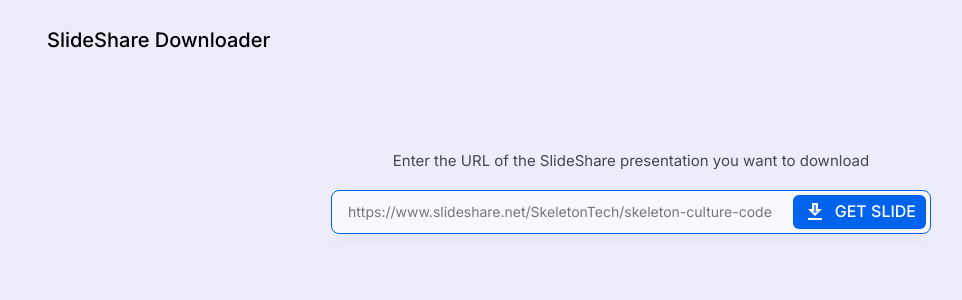
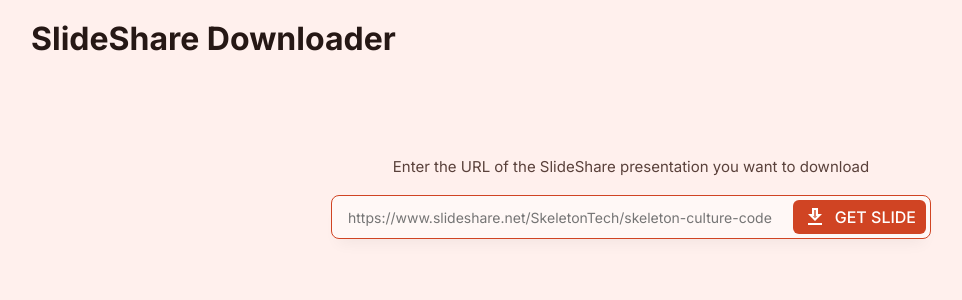
Before and after one commit to sirridemirtas/slideshare-downloader, a Next.js app: page / in a window 1280 px wide. Shown: the top 300 px of the page, without its empty margins (9-971 px from the left). Built offline with nearby package versions, Linux system fonts and the light colour scheme.

Commit message:
updated color palette

```diff
--- a/app/index.css
+++ b/app/index.css
@@ -1,106 +1,106 @@
 :root {
-  --color-primary: rgb(0 66 164);
-  --color-surface-tint: rgb(0 86 209);
+  --color-primary: rgb(156 31 0);
+  --color-surface-tint: rgb(176 46 13);
   --color-on-primary: rgb(255 255 255);
-  --color-primary-container: rgb(0 99 238);
+  --color-primary-container: rgb(208 68 35);
   --color-on-primary-container: rgb(255 255 255);
-  --color-secondary: rgb(69 92 152);
+  --color-secondary: rgb(149 72 53);
   --color-on-secondary: rgb(255 255 255);
-  --color-secondary-container: rgb(178 198 255);
-  --color-on-secondary-container: rgb(25 52 109);
-  --color-tertiary: rgb(120 8 156);
+  --color-secondary-container: rgb(255 169 149);
+  --color-on-secondary-container: rgb(90 27 12);
+  --color-tertiary: rgb(102 76 0);
   --color-on-tertiary: rgb(255 255 255);
-  --color-tertiary-container: rgb(161 63 196);
+  --color-tertiary-container: rgb(147 111 0);
   --color-on-tertiary-container: rgb(255 255 255);
   --color-error: rgb(186 26 26);
   --color-on-error: rgb(255 255 255);
   --color-error-container: rgb(255 218 214);
   --color-on-error-container: rgb(65 0 2);
-  --color-background: rgb(250 248 255);
-  --color-on-background: rgb(25 27 36);
-  --color-surface: rgb(250 248 255);
-  --color-on-surface: rgb(25 27 36);
-  --color-surface-variant: rgb(222 226 244);
-  --color-on-surface-variant: rgb(66 70 85);
-  --color-outline: rgb(114 119 134);
-  --color-outline-variant: rgb(194 198 215);
+  --color-background: rgb(255 248 246);
+  --color-on-background: rgb(38 24 21);
+  --color-surface: rgb(255 248 246);
+  --color-on-surface: rgb(38 24 21);
+  --color-surface-variant: rgb(255 218 210);
+  --color-on-surface-variant: rgb(90 65 59);
+  --color-outline: rgb(142 112 106);
+  --color-outline-variant: rgb(226 191 183);
   --color-shadow: rgb(0 0 0);
   --color-scrim: rgb(0 0 0);
-  --color-inverse-surface: rgb(46 48 57);
-  --color-inverse-on-surface: rgb(239 240 252);
-  --color-inverse-primary: rgb(178 197 255);
-  --color-primary-fixed: rgb(218 226 255);
-  --color-on-primary-fixed: rgb(0 24 71);
-  --color-primary-fixed-dim: rgb(178 197 255);
-  --color-on-primary-fixed-variant: rgb(0 64 160);
-  --color-secondary-fixed: rgb(218 226 255);
-  --color-on-secondary-fixed: rgb(0 24 71);
-  --color-secondary-fixed-dim: rgb(178 197 255);
-  --color-on-secondary-fixed-variant: rgb(44 68 126);
-  --color-tertiary-fixed: rgb(250 215 255);
-  --color-on-tertiary-fixed: rgb(51 0 69);
-  --color-tertiary-fixed-dim: rgb(238 176 255);
-  --color-on-tertiary-fixed-variant: rgb(118 3 154);
-  --color-surface-dim: rgb(216 217 229);
-  --color-surface-bright: rgb(250 248 255);
+  --color-inverse-surface: rgb(61 45 41);
+  --color-inverse-on-surface: rgb(255 237 233);
+  --color-inverse-primary: rgb(255 180 163);
+  --color-primary-fixed: rgb(255 218 210);
+  --color-on-primary-fixed: rgb(61 7 0);
+  --color-primary-fixed-dim: rgb(255 180 163);
+  --color-on-primary-fixed-variant: rgb(139 27 0);
+  --color-secondary-fixed: rgb(255 218 210);
+  --color-on-secondary-fixed: rgb(61 7 0);
+  --color-secondary-fixed-dim: rgb(255 180 163);
+  --color-on-secondary-fixed-variant: rgb(119 49 32);
+  --color-tertiary-fixed: rgb(255 223 155);
+  --color-on-tertiary-fixed: rgb(37 26 0);
+  --color-tertiary-fixed-dim: rgb(237 193 86);
+  --color-on-tertiary-fixed-variant: rgb(91 67 0);
+  --color-surface-dim: rgb(238 212 207);
+  --color-surface-bright: rgb(255 248 246);
   --color-surface-container-lowest: rgb(255 255 255);
-  --color-surface-container-low: rgb(242 243 255);
-  --color-surface-container: rgb(236 237 249);
-  --color-surface-container-high: rgb(231 231 243);
-  --color-surface-container-highest: rgb(225 226 237);
+  --color-surface-container-low: rgb(255 240 237);
+  --color-surface-container: rgb(255 233 228);
+  --color-surface-container-high: rgb(253 226 220);
+  --color-surface-container-highest: rgb(247 221 215);
 }
 
 @media (prefers-color-scheme: dark) {
   :root {
-    --color-primary: rgb(178 197 255);
-    --color-surface-tint: rgb(178 197 255);
-    --color-on-primary: rgb(0 44 114);
-    --color-primary-container: rgb(0 90 218);
+    --color-primary: rgb(255 180 163);
+    --color-surface-tint: rgb(255 180 163);
+    --color-on-primary: rgb(98 16 0);
+    --color-primary-container: rgb(196 59 27);
     --color-on-primary-container: rgb(255 255 255);
-    --color-secondary: rgb(178 197 255);
-    --color-on-secondary: rgb(18 45 102);
-    --color-secondary-container: rgb(33 58 115);
-    --color-on-secondary-container: rgb(192 207 255);
-    --color-tertiary: rgb(238 176 255);
-    --color-on-tertiary: rgb(83 0 110);
-    --color-tertiary-container: rgb(151 53 187);
+    --color-secondary: rgb(255 180 163);
+    --color-on-secondary: rgb(90 27 12);
+    --color-secondary-container: rgb(110 42 26);
+    --color-on-secondary-container: rgb(255 200 187);
+    --color-tertiary: rgb(237 193 86);
+    --color-on-tertiary: rgb(63 46 0);
+    --color-tertiary-container: rgb(136 102 0);
     --color-on-tertiary-container: rgb(255 255 255);
     --color-error: rgb(255 180 171);
     --color-on-error: rgb(105 0 5);
     --color-error-container: rgb(147 0 10);
     --color-on-error-container: rgb(255 218 214);
-    --color-background: rgb(17 19 27);
-    --color-on-background: rgb(225 226 237);
-    --color-surface: rgb(17 19 27);
-    --color-on-surface: rgb(225 226 237);
-    --color-surface-variant: rgb(66 70 85);
-    --color-on-surface-variant: rgb(194 198 215);
-    --color-outline: rgb(140 144 161);
-    --color-outline-variant: rgb(66 70 85);
+    --color-background: rgb(29 16 13);
+    --color-on-background: rgb(247 221 215);
+    --color-surface: rgb(29 16 13);
+    --color-on-surface: rgb(247 221 215);
+    --color-surface-variant: rgb(90 65 59);
+    --color-on-surface-variant: rgb(226 191 183);
+    --color-outline: rgb(169 138 130);
+    --color-outline-variant: rgb(90 65 59);
     --color-shadow: rgb(0 0 0);
     --color-scrim: rgb(0 0 0);
-    --color-inverse-surface: rgb(225 226 237);
-    --color-inverse-on-surface: rgb(46 48 57);
-    --color-inverse-primary: rgb(0 86 209);
-    --color-primary-fixed: rgb(218 226 255);
-    --color-on-primary-fixed: rgb(0 24 71);
-    --color-primary-fixed-dim: rgb(178 197 255);
-    --color-on-primary-fixed-variant: rgb(0 64 160);
-    --color-secondary-fixed: rgb(218 226 255);
-    --color-on-secondary-fixed: rgb(0 24 71);
-    --color-secondary-fixed-dim: rgb(178 197 255);
-    --color-on-secondary-fixed-variant: rgb(44 68 126);
-    --color-tertiary-fixed: rgb(250 215 255);
-    --color-on-tertiary-fixed: rgb(51 0 69);
-    --color-tertiary-fixed-dim: rgb(238 176 255);
-    --color-on-tertiary-fixed-variant: rgb(118 3 154);
-    --color-surface-dim: rgb(17 19 27);
-    --color-surface-bright: rgb(54 57 66);
-    --color-surface-container-lowest: rgb(11 14 22);
-    --color-surface-container-low: rgb(25 27 36);
-    --color-surface-container: rgb(29 31 40);
-    --color-surface-container-high: rgb(39 42 50);
-    --color-surface-container-highest: rgb(50 52 61);
+    --color-inverse-surface: rgb(247 221 215);
+    --color-inverse-on-surface: rgb(61 45 41);
+    --color-inverse-primary: rgb(176 46 13);
+    --color-primary-fixed: rgb(255 218 210);
+    --color-on-primary-fixed: rgb(61 7 0);
+    --color-primary-fixed-dim: rgb(255 180 163);
+    --color-on-primary-fixed-variant: rgb(139 27 0);
+    --color-secondary-fixed: rgb(255 218 210);
+    --color-on-secondary-fixed: rgb(61 7 0);
+    --color-secondary-fixed-dim: rgb(255 180 163);
+    --color-on-secondary-fixed-variant: rgb(119 49 32);
+    --color-tertiary-fixed: rgb(255 223 155);
+    --color-on-tertiary-fixed: rgb(37 26 0);
+    --color-tertiary-fixed-dim: rgb(237 193 86);
+    --color-on-tertiary-fixed-variant: rgb(91 67 0);
+    --color-surface-dim: rgb(29 16 13);
+    --color-surface-bright: rgb(70 53 49);
+    --color-surface-container-lowest: rgb(23 11 8);
+    --color-surface-container-low: rgb(38 24 21);
+    --color-surface-container: rgb(42 28 25);
+    --color-surface-container-high: rgb(54 38 35);
+    --color-surface-container-highest: rgb(65 49 45);
   }
 }
 
@@ -116,8 +116,8 @@
 }
 
 body {
-  background: var(--color-surface-container);
-  color: var(--color-on-surface-container);
+  background: var(--color-surface-container-low);
+  color: var(--color-on-surface);
 
   font-family: Inter, -apple-system, BlinkMacSystemFont, "Segoe UI",
     "Product Sans", "Google Sans", Roboto, Oxygen, Ubuntu, Cantarell,
@@ -125,14 +125,54 @@
   font: 16px;
 }
 
+.container {
+  width: 100%;
+}
+
+.nav_wrapper {
+  _position: sticky;
+  top: 0;
+  height: 48px;
+  _border-bottom: 1px solid var(--color-outline);
+  background: var(--color-surface-bright);
+  _box-shadow: 0px 4px 8px rgba(0, 0, 0, 0.1);
+  z-index: 100;
+}
+
+.nav {
+  max-width: 1200px;
+  height: 100%;
+  margin: 0 auto;
+  display: flex;
+  justify-content: space-between;
+  align-items: center;
+  padding: 0 16px;
+}
+
 .main {
   max-width: 1200px;
   margin: 0 auto;
-  padding: 16px;
   padding-bottom: 0;
+  min-height: calc(100vh - 48px);
 }
 
-.title {
-  font-size: 20px;
-  font-weight: 500;
+.footer_wrapper {
+  _position: fixed;
+  bottom: 0;
+  width: 100%;
+  height: 256px;
+  _border-top: 1px solid var(--color-outline);
+  background: var(--color-surface-bright);
+  _box-shadow: 0px -4px 8px rgba(0, 0, 0, 0.1);
+  z-index: 100;
 }
+
+.footer {
+  max-width: 1200px;
+  height: 100%;
+  margin: 0 auto;
+  display: flex;
+  justify-content: space-between;
+  align-items: center;
+  padding: 0 16px;
+}
```
